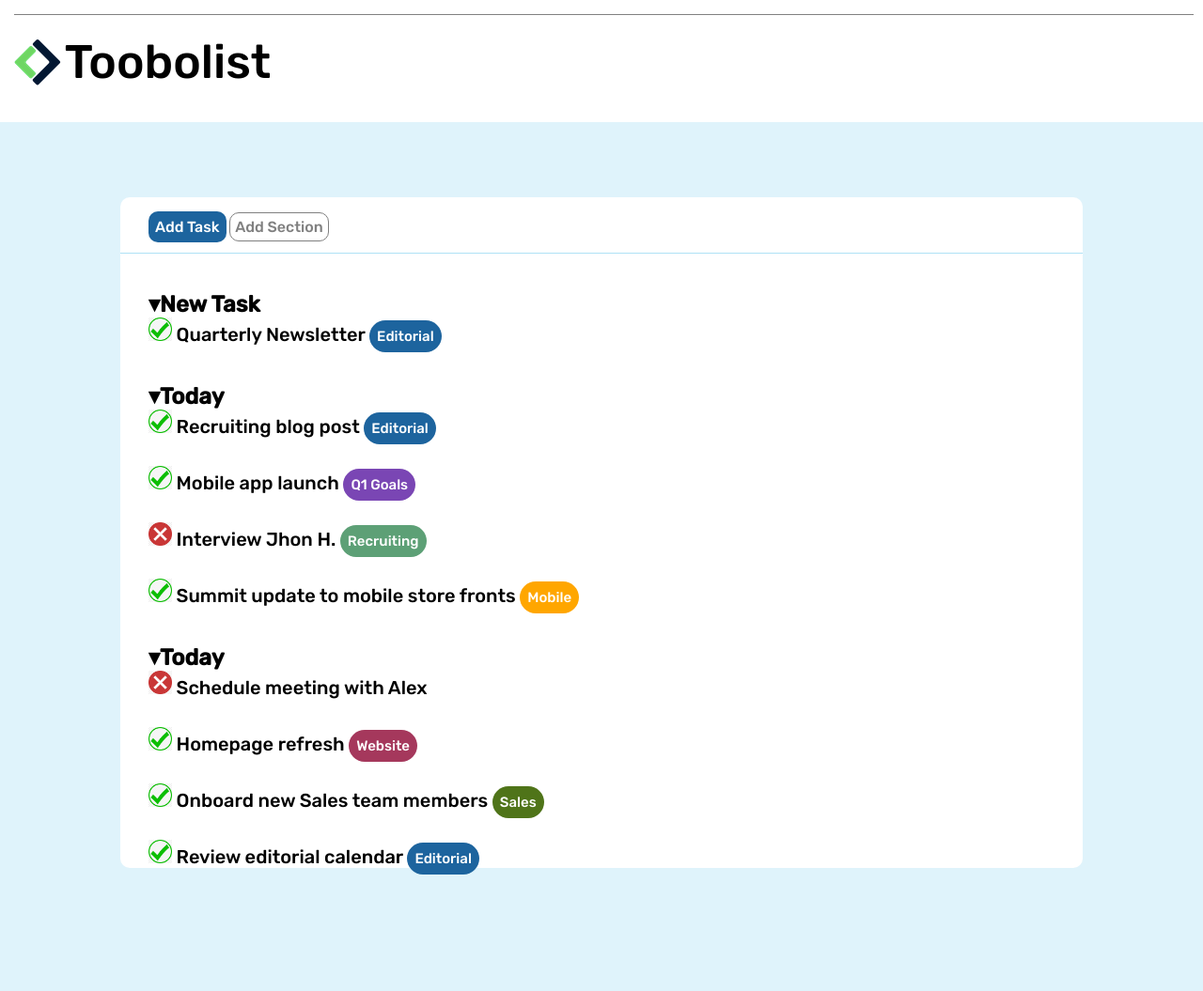
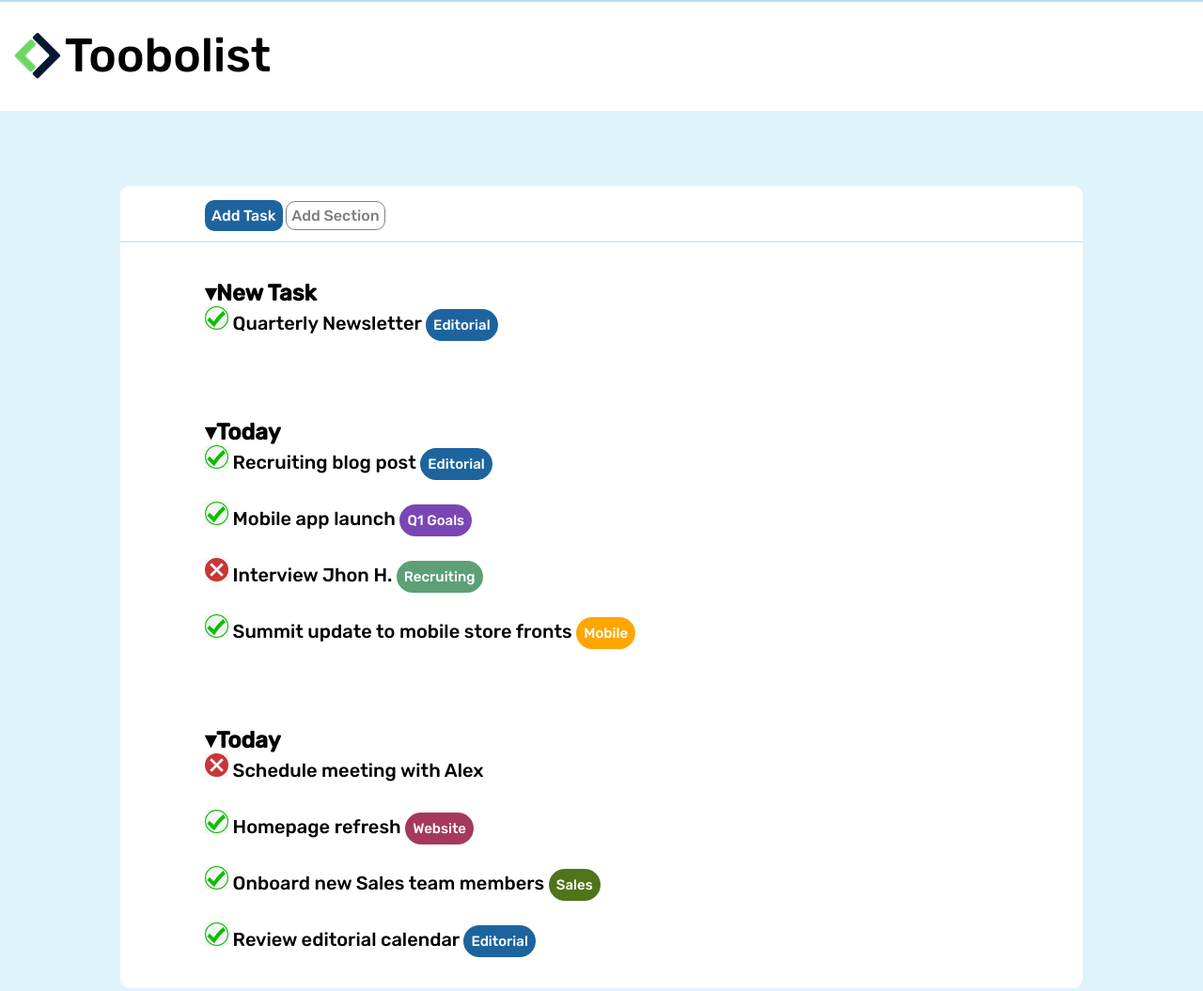
Before and after one commit to Tommaso-Macco/html-css-toboolist, a plain HTML site: page index.html in a window 1280 px wide. Shown: the whole page at 94% size. Before the commit the page ends 954 px from the top, so only its background shows below. Drawn offline with Linux system fonts and the light colour scheme.

Commit message:
Job done all finish

```diff
--- a/style.css
+++ b/style.css
@@ -14,13 +14,13 @@ body {
 /* Header Settings */
 
 header {
-    padding: 15px 10px 15px 15px;
+    padding: 15px 10px 1px 15px;
     background-color: white;
+    border-top: 2px solid rgb(175, 225, 245);
 }
 
 .logotext {
     height: 100px;
-    border-top: 1px solid grey;
 }
 
 .logotext img {
@@ -29,7 +29,7 @@ header {
 
 .logotext span {
     display: inline-block;
-    line-height: 100px;
+    line-height: 84px;
     vertical-align: middle;
     font-size: 50px;
 }
@@ -67,7 +67,7 @@ header {
     color: white;
     display: inline-block;
     margin-top: 15px;
-    margin-left: 30px;
+    margin-left: 90px;
     padding: 7px;
 }
 
@@ -81,7 +81,9 @@ header {
 
 .sections {
     margin-top: 40px;
-    margin-left: 30px;
+    margin-left: 90px;
+    margin-bottom: 50px;
+    padding-bottom: 10px;
 }
 
 .sections div {
```
